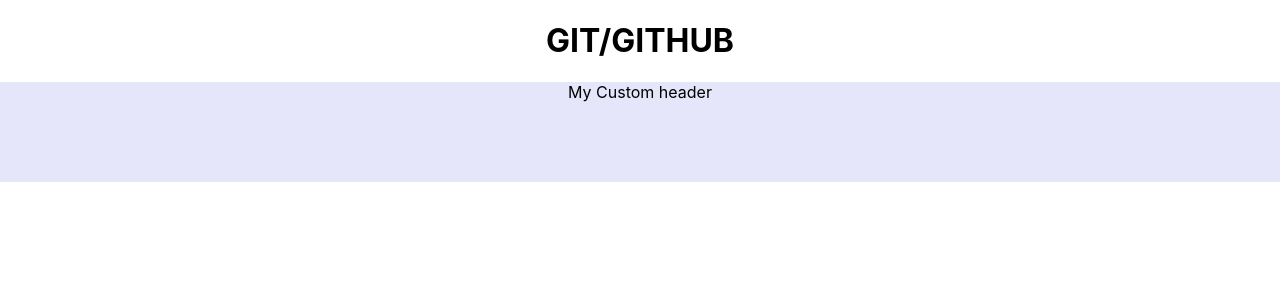
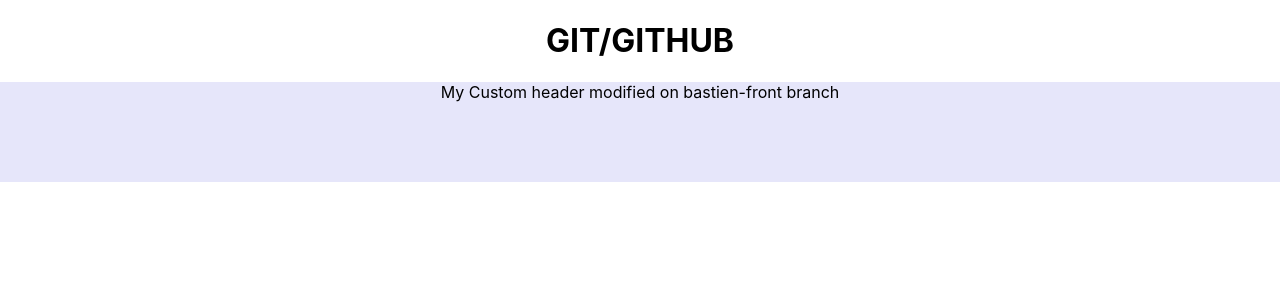
Before and after one commit to BastienLairis/git-github-intro, a React (Create React App) app: page / in a window 1280 px wide. Shown: the top 300 px of the page. Built offline with nearby package versions, Linux system fonts and the light colour scheme.

Commit message:
modified header component on bastien-front branch

```diff
--- a/src/components/Header.js
+++ b/src/components/Header.js
@@ -1,7 +1,7 @@
 const Header = () => {
   return (
     <header style={{ backgroundColor: "lavender", height: "100px" }}>
-      My Custom header
+      My Custom header modified on bastien-front branch
     </header>
   );
 };
```
